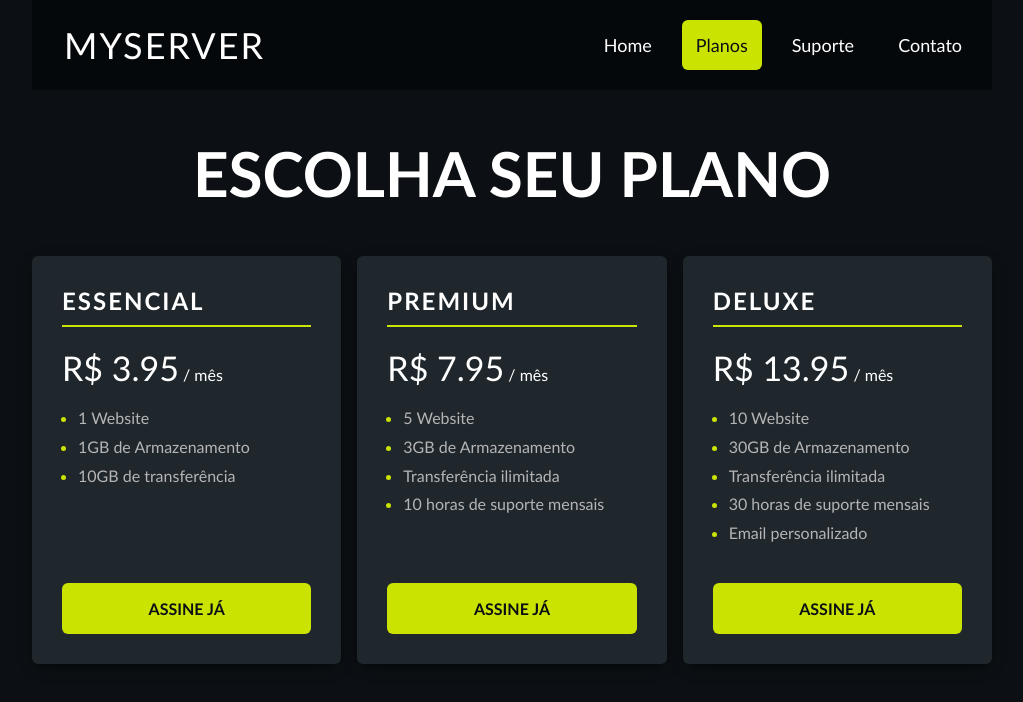
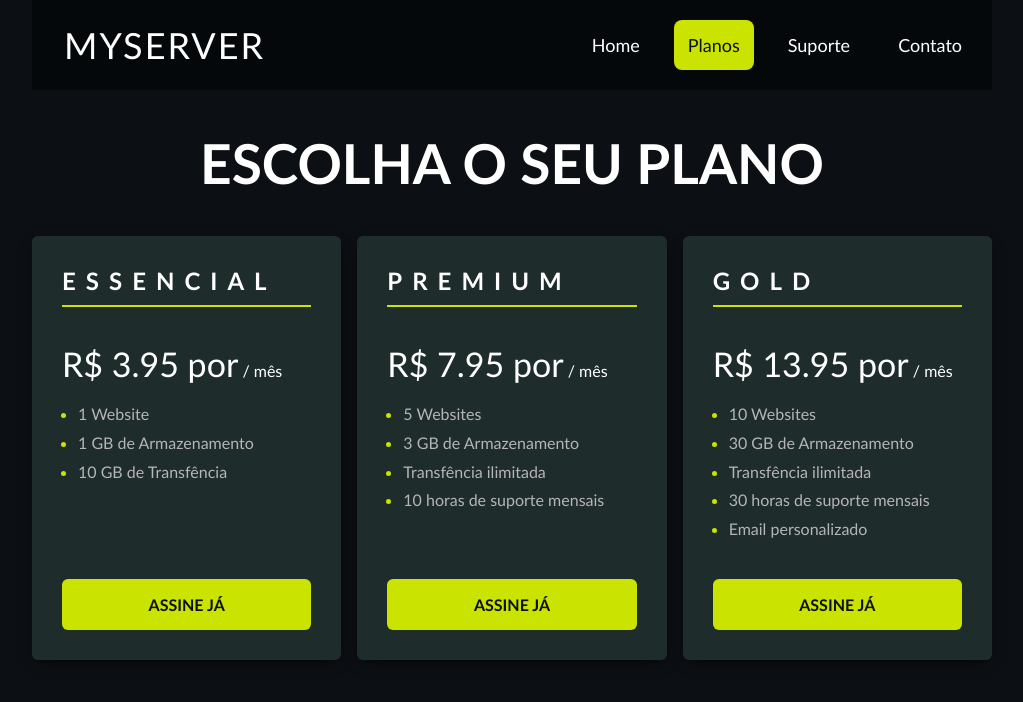
Before and after one commit to wendlersilva/projeto-escolha-plano, a plain HTML site: page index.html in a window 1280 px wide. Shown: the whole page, without its empty margins (128-1151 px from the left). Drawn offline with Linux system fonts and the light colour scheme.

Commit message:
Atualização Projeto Escolha seu plano

```diff
--- a/index.html
+++ b/index.html
@@ -10,54 +10,53 @@
      <header class="header">
          <div class="header__logo">MyServer</div>
          <nav class="header__nav">
-            <ul>
+            <ul class="menu-opcoes">
                 <li><a href="#">Home</a></li>
-                <li><a href="#" class="header__nav--active">Planos</a></li>
+                <li><a href="#" class="plano-mod">Planos</a></li>
                 <li><a href="#">Suporte</a></li>
                 <li><a href="#">Contato</a></li>
             </ul>
          </nav>
      </header>
 
-    <h1 class="main-title">Escolha seu plano</h1>
+     <h1 class="titulo-principal">Escolha o seu Plano</h1>
 
-    <section class="pricing">
-        <div class="pricing-plan">
-            <h2 class="class-plan__title">Essencial</h2>
-            <p> <span class="pricing-plan__price">R$ 3.95</span> / mês</p>
-            <ul class="pricing-plan__features">
+     <section class="preco">
+        <div class="preco-plano">
+            <h2 class="plano-titulo">Essencial</h2>
+            <p> <span class="plano-valor">R$ 3.95 por</span> / mês</p>
+            <ul class="preco-caracteristicas">
                 <li>1 Website</li>
-                <li>1GB de Armazenamento</li>
-                <li>10GB de transferência</li>
+                <li>1 GB de Armazenamento</li>
+                <li>10 GB de Transfência</li>
             </ul>
-            <a href="#" class="pricing-plan__cta">Assine Já</a>
+            <a href="#" class="preco-cta">Assine já</a>
         </div>
 
-        <div class="pricing-plan">
-            <h2 class="class-plan__title">Premium</h2>
-            <p> <span class="pricing-plan__price">R$ 7.95</span> / mês</p>
-            <ul class="pricing-plan__features">
-                <li>5 Website</li>
-                <li>3GB de Armazenamento</li>
-                <li>Transferência ilimitada</li>
+        <div class="preco-plano">
+            <h2 class="plano-titulo">Premium</h2>
+            <p> <span class="plano-valor">R$ 7.95 por</span> / mês</p>
+            <ul class="preco-caracteristicas">
+                <li>5 Websites</li>
+                <li>3 GB de Armazenamento</li>
+                <li>Transfência ilimitada</li>
                 <li>10 horas de suporte mensais</li>
             </ul>
-            <a href="#" class="pricing-plan__cta">Assine Já</a>
+            <a href="#" class="preco-cta">Assine já</a>
         </div>
 
-        <div class="pricing-plan">
-            <h2 class="class-plan__title">Deluxe</h2>
-            <p> <span class="pricing-plan__price">R$ 13.95</span> / mês</p>
-            <ul class="pricing-plan__features">
-                <li>10 Website</li>
-                <li>30GB de Armazenamento</li>
-                <li>Transferência ilimitada</li>
+        <div class="preco-plano">
+            <h2 class="plano-titulo">Gold</h2>
+            <p> <span class="plano-valor">R$ 13.95 por</span> / mês</p>
+            <ul class="preco-caracteristicas">
+                <li>10 Websites</li>
+                <li>30 GB de Armazenamento</li>
+                <li>Transfência ilimitada</li>
                 <li>30 horas de suporte mensais</li>
                 <li>Email personalizado</li>
             </ul>
-            <a href="#" class="pricing-plan__cta">Assine Já</a>
+            <a href="#" class="preco-cta">Assine já</a>
         </div>
      </section>
-
 </body>
 </html>
--- a/style.css
+++ b/style.css
@@ -1,4 +1,4 @@
-body {
+body{
     background-color: #0c1014;
     color: white;
     width: 90%;
@@ -7,14 +7,14 @@ body {
     font-family: 'Gill Sans', 'Gill Sans MT', Calibri, 'Trebuchet MS', sans-serif;
 }
 
-.main-title {
-    font-size: 62px;
+.titulo-principal{
+    font-size: 55px;
     text-transform: uppercase;
     text-align: center;
-    margin: 46px 0;
+    margin: 40px 0;
 }
 
-.header {
+.header{
     display: flex;
     background-color: #05080a;
     padding: 16px;
@@ -22,45 +22,47 @@ body {
     align-items: center;
 }
 
-.header__logo {
+.header__logo{
     font-size: 36px;
     text-transform: uppercase;
     margin-left: 16px;
     letter-spacing: 2px;
 }
 
-.header__nav ul {
+.menu-opcoes{
     display: flex;
     list-style-type: none;
     font-size: 18px;
-    gap: 16px;
+    gap: 20px;
 }
 
-.header__nav a {
+.header__nav a{
     color: white;
     text-decoration: none;
     padding: 14px;
-    border-radius: 6px;
+    border-radius: 8px;
 }
 
-.header__nav a:hover {
+.header__nav a:hover{
     text-decoration: underline;
+    background-color:#cbe300 ;
+    color: #0c1014;
 }
 
-a.header__nav--active {
+a.plano-mod{
     background-color: #cbe300;
     color: #0c1014;
-    pointer-events: none;
+    cursor: default;
 }
 
-.pricing {
+.preco{
     display: flex;
     gap: 16px;
 }
 
-.pricing-plan {
+.preco-plano{
     flex: 1;
-    background-color: #1f262c;
+    background-color: #1f2c2c;
     padding: 30px;
     border-radius: 6px;
     box-shadow: 0 5px 15px -6px black;
@@ -68,47 +70,48 @@ a.header__nav--active {
     flex-direction: column;
 }
 
-.class-plan__title {
+.plano-titulo{
     text-transform: uppercase;
     border-bottom: 2px solid #cbe300;
     margin-top: 0;
     padding-bottom: 10px;
-    letter-spacing: 2px;
+    letter-spacing: 10px;
 }
 
-.pricing-plan p {
+.plano-valor p{
     margin-top: 0;
+
 }
 
-.pricing-plan__price {
+.plano-valor{
     font-size: 34px;
 }
 
-.pricing-plan__features {
-    margin: 0 0 35px;
+.preco-caracteristicas{
+    margin: 0 0 35px 0;
     color: #b5b5b5;
     padding-left: 16px;
     line-height: 1.8;
-    flex: 1;
+    flex-grow: 1;
 }
 
-.pricing-plan__features li::marker {
+.preco-caracteristicas li::marker {
     color: #cbe300;
 }
 
-.pricing-plan__cta {
+.preco-cta{
     text-decoration: none;
     color: #0c1014;
     background-color: #cbe300;
     border-radius: 6px;
     text-transform: uppercase;
     font-size: 16px;
-    font-weight: bold;
+    font-weight:bold;
     padding: 16px 10px;
     text-align: center;
 }
 
-.pricing-plan__cta:hover {
+.preco-cta:hover{
     outline: 2px solid #cbe300;
     background-color: transparent;
     color: white;
```
Lines whose indentation alone changed are shown as unchanged.
